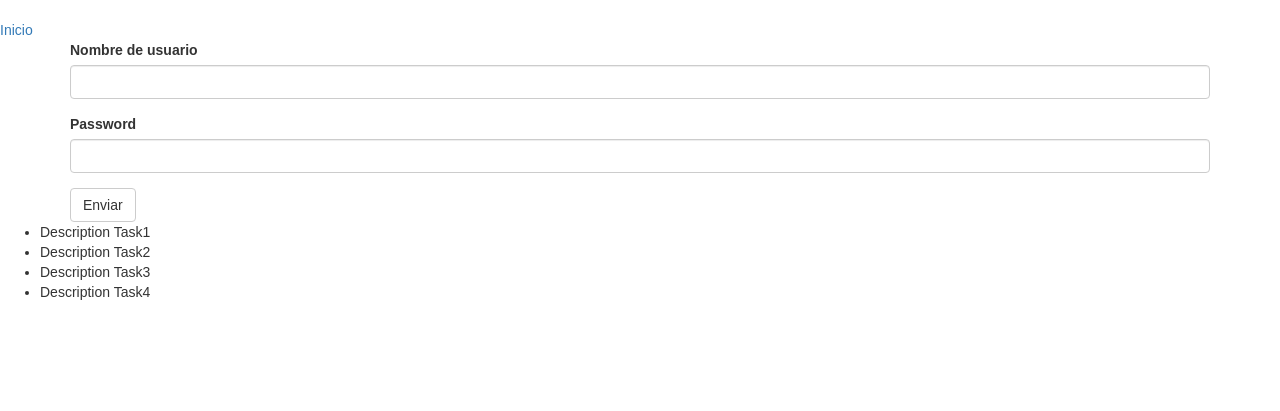
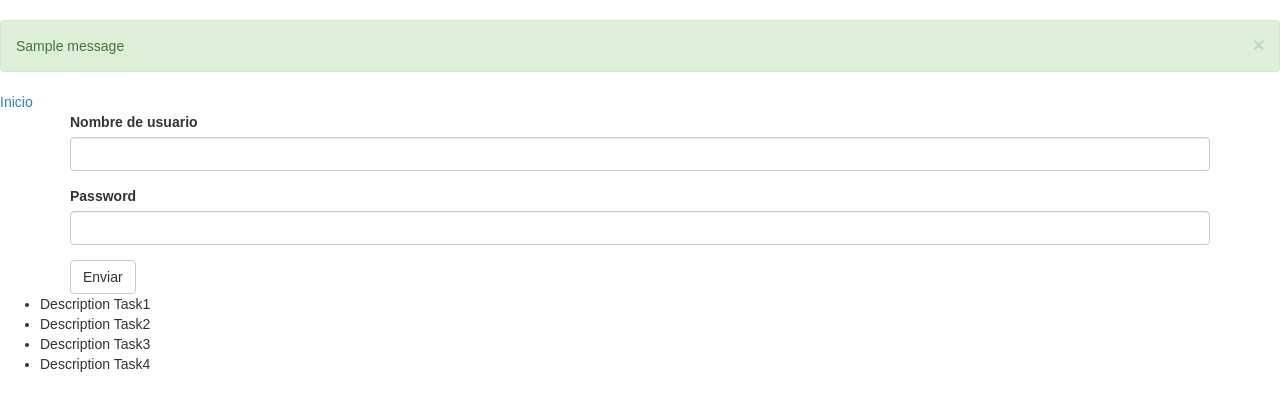
Before and after one commit to jaidenmeiden/flask_app, a Flask app: page /hello in a window 1280 px wide. Shown: the part 56-467 px from the top of the page. Run offline with Flask 2, Linux system fonts and the light colour scheme; one stand-in notice (Sample message) is shown; some libraries are stand-ins or nearby versions.

Commit message:
feat: Add flash alerts

```diff
--- a/templates/base.jinja2
+++ b/templates/base.jinja2
@@ -14,5 +14,18 @@
         {% block navbar %}
             {% include 'navbar.jinja2' %}
         {% endblock %}
+
+        {% for message in get_flashed_messages() %}
+            <div class="alert alert-success alert-dismissible">
+                <button type="button"
+                        data-dismiss="alert"
+                        class="close">&times;</button>
+                {{ message }}
+            </div>
+        {% endfor %}
+    {% endblock %}
+
+    {% block scripts %}
+        {{ super() }}
     {% endblock %}
 {% endblock %}
```
